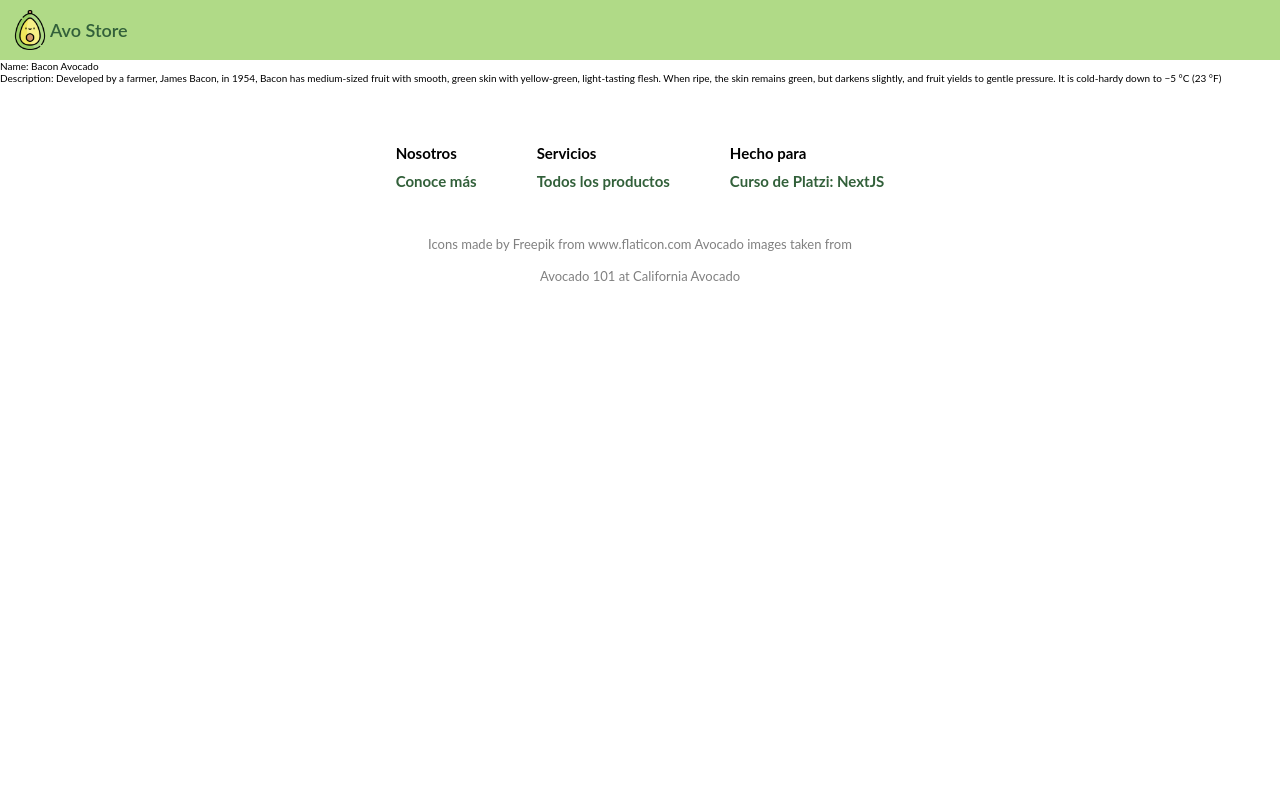
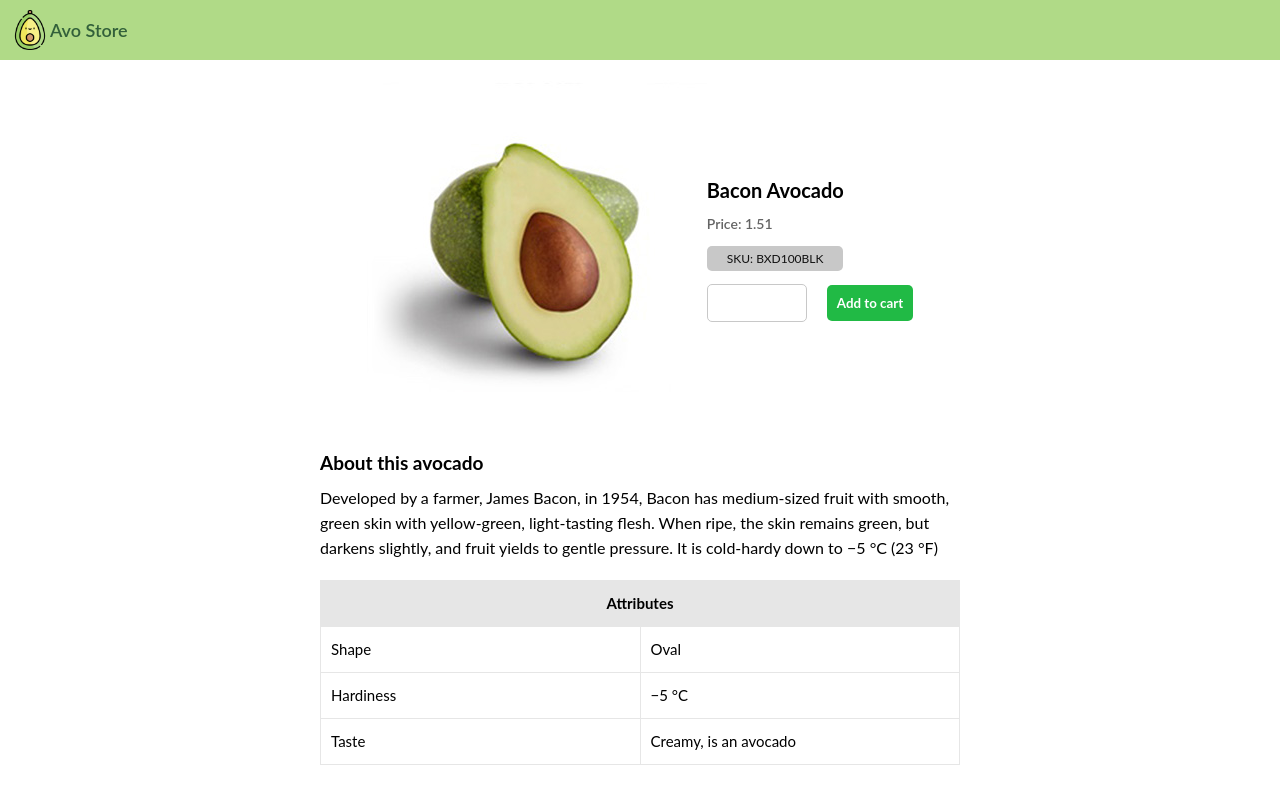
Before and after one commit to Angie-Santos/platzi-avo, a Next.js app: page /products/098323ks in a window 1280 px wide. Shown: the top 800 px of the page. Built offline with nearby package versions, Linux system fonts and the light colour scheme.

Commit message:
Adding styles on the product page

```diff
--- a/components/Footer.tsx
+++ b/components/Footer.tsx
@@ -1,11 +1,5 @@
 import Link from "next/link";
 import React from "react";
-import styled from 'styled-components'
-
-const RedLink = styled.a`
-   color:rgb(50, 96, 58);
-  font-weight:700;;
-`
 
 const Footer = () => {
   return (
@@ -15,13 +9,13 @@ const Footer = () => {
           <div className="section">
             <p className="sections">Nosotros</p>
             <ul>
-              <li><Link href='/about'><RedLink>Conoce más</RedLink></Link></li>
+              <li><Link href='/about'><span>Conoce más</span></Link></li>
             </ul>
           </div>
           <div className="section">
             <p className="sections">Servicios</p>
             <ul>
-              <li><Link className="link" href='/'><RedLink>Todos los productos</RedLink></Link></li>
+              <li><Link className="link" href='/'><span>Todos los productos</span></Link></li>
           </ul>
         </div>
         <div className="section">
@@ -74,7 +68,7 @@ const Footer = () => {
           list-style:none;
         }
 
-        a {
+        a, span {
           color:rgb(50, 96, 58);
           font-weight:700;
         }
@@ -90,7 +84,7 @@ const Footer = () => {
           margin-top:2rem;
         }
 
-        @media (min-width: 700px){
+        @media (min-width: 620px){
           #container-section {
             flex-direction:row;
             text-align:left;
--- a/pages/products/[productId].tsx
+++ b/pages/products/[productId].tsx
@@ -15,10 +15,195 @@ const ProductIdDetails = () => {
       .catch((error) => console.error(error));
   }, [productId]);
   return (
-    <>
-      <div>Name: {product?.name}</div>
-      <div>Description: {product?.attributes.description}</div>
-    </>
+    <section>
+      <div id="container">
+        {product && (
+          <>
+            <img src={product?.image} alt="avocado" />
+            <div id="container_info">
+              <h2>{product?.name}</h2>
+              <p id="price">Price: {product?.price}</p>
+              <p id="sku">SKU: {product?.sku}</p>
+              <form id="input">
+                <input type="number" name="" id="" min={1} max={10} required/>
+                <button type="submit">Add to cart</button>
+              </form>
+            </div>
+          </>
+        )}
+      </div>
+      {product && (
+        <div id="container_more-info">
+          <h3>About this avocado</h3>
+          <p>{product?.attributes.description}</p>
+          <div>
+            <table>
+              <thead>
+                <tr >
+                  <th colSpan={2}>
+                      Attributes
+                  </th>
+                </tr>
+              </thead>
+              <tbody>
+                <tr>
+                  <td>Shape</td>
+                  <td>{product?.attributes.shape}</td>
+                </tr>
+                <tr>
+                  <td>Hardiness</td>
+                  <td>{product?.attributes.hardiness}</td>
+                </tr>
+                <tr>
+                  <td>Taste</td>
+                  <td>{product?.attributes.taste}</td>
+                </tr>
+              </tbody>
+            </table>
+          </div>
+        </div>
+      )}
+
+      <style jsx>{`
+      section{
+        display:flex;
+        flex-direction:column;
+        justify-content:space-around;
+        align-items:center;
+      }
+        #container {
+          margin:2rem;
+          display: flex;
+          flex-direction:column;
+          align-items: center;
+          justify-content: center;
+          height:50%;
+        }
+
+        img {
+          height:100%;
+        }
+
+        #container_info {
+          display: flex;
+          gap:1rem;
+          flex-direction: column;
+          justify-content:space-evenly;
+          height:50%;
+        }
+
+        h2 {
+          font-size:2rem;
+        }
+
+        #price {
+          color:rgb(100,100,100);
+          font-size:1.4rem;
+          font-weight:600;
+        }
+
+        #sku {
+          background-color:rgb(200,200,200);
+          color:rgb(17,17,17);
+          font-size:1.2rem;
+          padding: 0.5rem 2rem;
+          width:fit-content;
+          border-radius:0.5rem;
+        }
+
+        #input input{
+          border:rgb(200,200,200) solid 0.01rem;
+          padding: 1rem;
+          width:100px;
+          outline:none;
+          border-radius:0.5rem;
+          margin-right:2rem;
+        }
+
+        #input button{
+          background-color:rgb(33,186,69);
+          color:white;
+          font-weight: 700;
+          border:none;
+          padding: 1rem;
+          border-radius:0.5rem;
+          cursor:pointer;
+        }
+
+        #input button:hover{
+          background-color:rgb(20,160,80);
+          color:white;
+          font-weight: 700;
+          border:none;
+          padding: 1rem;
+          border-radius:0.5rem;
+          cursor:pointer;
+        }
+
+        p {
+          font-size:1.6rem;
+        }
+
+        #container_more-info{
+          margin: 1rem 2rem;
+          line-height: 2.5rem;
+        }
+
+        h3 {
+          font-size:1.9rem;
+          margin-bottom:1rem;
+        }
+        #container_more-info div {
+          display:flex;
+          justify-content:center;
+          padding:2rem 0;
+        }
+        table{
+          width:100%;
+          table-layout:fixed;
+          font-size:1.5rem;
+          border-collapse:collapse;
+        }
+
+        td, tr {
+          border: #e6e6e6 0.1rem solid;
+          padding:1rem;
+        }
+
+        td {
+          width: 50%;
+          text-align: left;
+       }
+
+       th {
+
+        background-color: #e6e6e6;
+        padding:1rem;
+        text-align:middle;
+       }
+
+
+        @media(min-width: 620px){
+          #container {
+            flex-direction:row;
+          }
+
+          #container_info {
+            gap:0;
+          }
+
+          #container_more-info {
+            width:80%;
+          }
+          }
+          @media(min-width: 1000px) {
+            #container_more-info {
+              width:50%;
+            }
+          }
+        }
+      `}</style>
+    </section>
   );
 };
 
--- a/style.css
+++ b/style.css
@@ -8,6 +8,17 @@
 
 html {
   font-size: 62.5%;
+}
+
+body {
+  height: 100vh;
+}
+
+#__next > div{
+  height: 100vh;
+  display: flex;
+  flex-direction: column;
+  justify-content: space-between;
 }
 
 a {
```
